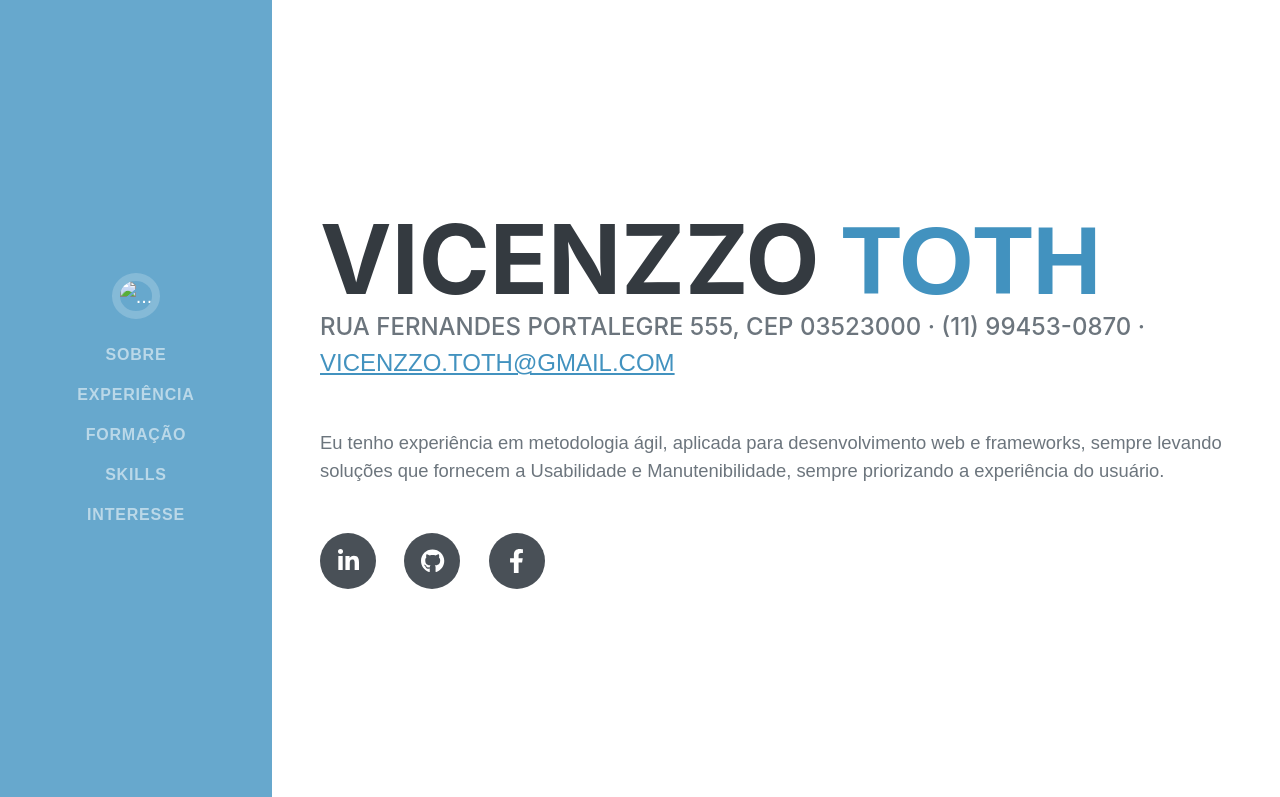
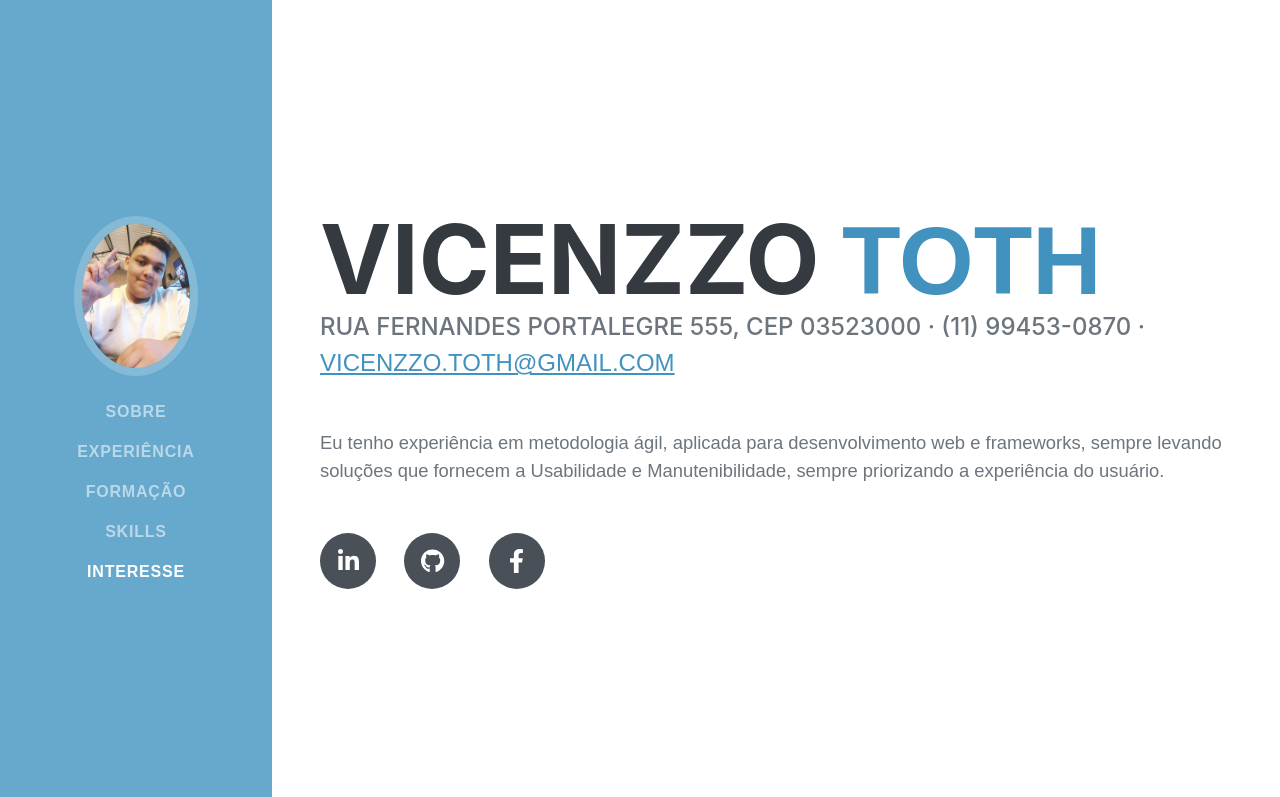
Before and after one commit to Vicenzzo/Vicenzzo.github.io-portifolio, a plain HTML site: page index.html in a window 1280 px wide. Shown: the top 797 px of the page. Drawn offline with nearby package versions, Linux system fonts and the light colour scheme; files that its build step writes are made by us from their sources; a web font is replaced by a local one.

Commit message:
Update index.html

```diff
--- a/index.html
+++ b/index.html
@@ -6,21 +6,21 @@
         <meta name="description" content="" />
         <meta name="author" content="" />
         <title>VIcenzzo Toth</title>
-        <link rel="icon" type="image/x-icon" href="assets/img/favicon.ico" />
+        <link rel="icon" type="image/x-icon" href="./favicon.ico" />
         <!-- Font Awesome icons (free version)-->
         <script src="https://use.fontawesome.com/releases/v6.1.0/js/all.js" crossorigin="anonymous"></script>
         <!-- Google fonts-->
         <link href="https://fonts.googleapis.com/css?family=Saira+Extra+Condensed:500,700" rel="stylesheet" type="text/css" />
         <link href="https://fonts.googleapis.com/css?family=Muli:400,400i,800,800i" rel="stylesheet" type="text/css" />
         <!-- Core theme CSS (includes Bootstrap)-->
-        <link href="css/styles.css" rel="stylesheet" />
+        <link href="./styles.css" rel="stylesheet" />
     </head>
     <body id="page-top" >
         <!-- Navigation-->
         <nav class="navbar navbar-expand-lg navbar-dark bg-primary fixed-top" id="sideNav">
             <a class="navbar-brand js-scroll-trigger" href="#page-top">
                 <span class="d-block d-lg-none">Clarence Taylor</span>
-                <span class="d-none d-lg-block"><img style="object-fit: cover;" class="img-fluid img-profile rounded-circle mx-auto mb-2" src="assets/img/profile.jpeg" alt="..." /></span>
+                <span class="d-none d-lg-block"><img style="object-fit: cover;" class="img-fluid img-profile rounded-circle mx-auto mb-2" src="../profile.jpeg" alt="..." /></span>
             </a>
             <button class="navbar-toggler" type="button" data-bs-toggle="collapse" data-bs-target="#navbarResponsive" aria-controls="navbarResponsive" aria-expanded="false" aria-label="Toggle navigation"><span class="navbar-toggler-icon"></span></button>
             <div class="collapse navbar-collapse" id="navbarResponsive">
@@ -207,6 +207,6 @@
         <!-- Bootstrap core JS-->
         <script src="https://cdn.jsdelivr.net/npm/bootstrap@5.1.3/dist/js/bootstrap.bundle.min.js"></script>
         <!-- Core theme JS-->
-        <script src="js/scripts.js"></script>
+        <script src="./scripts.js"></script>
     </body>
 </html>
```
